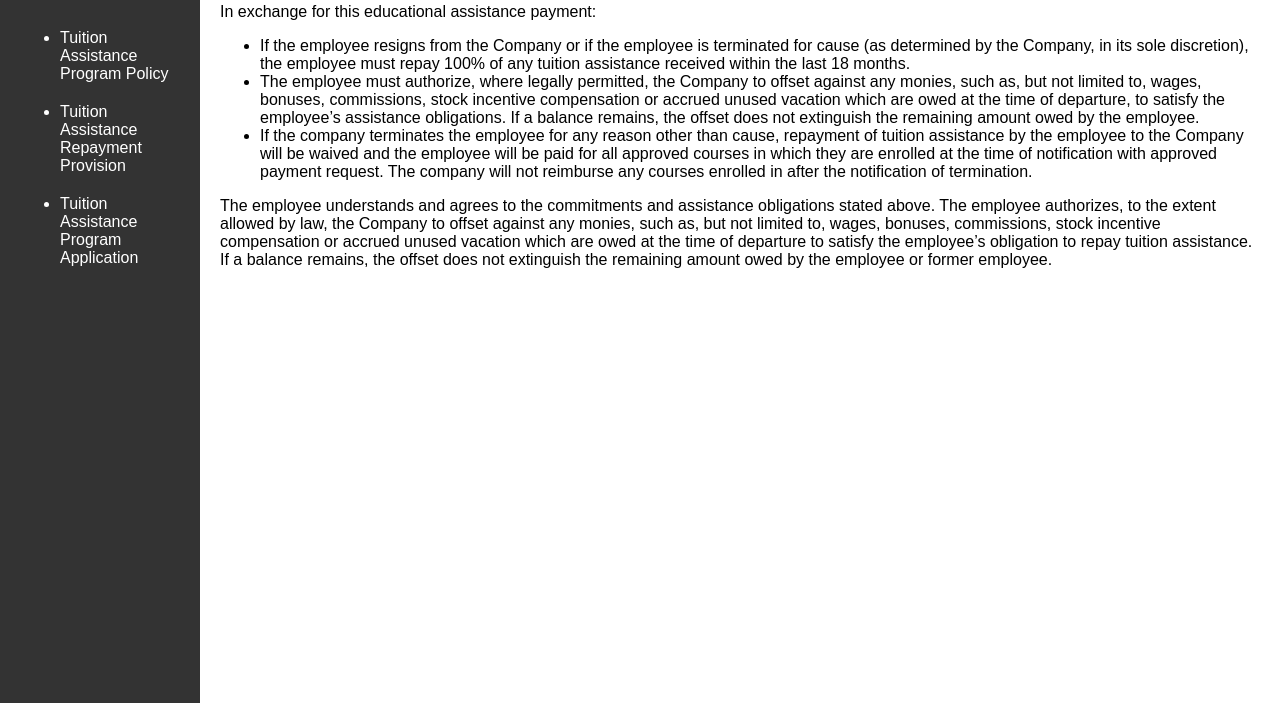
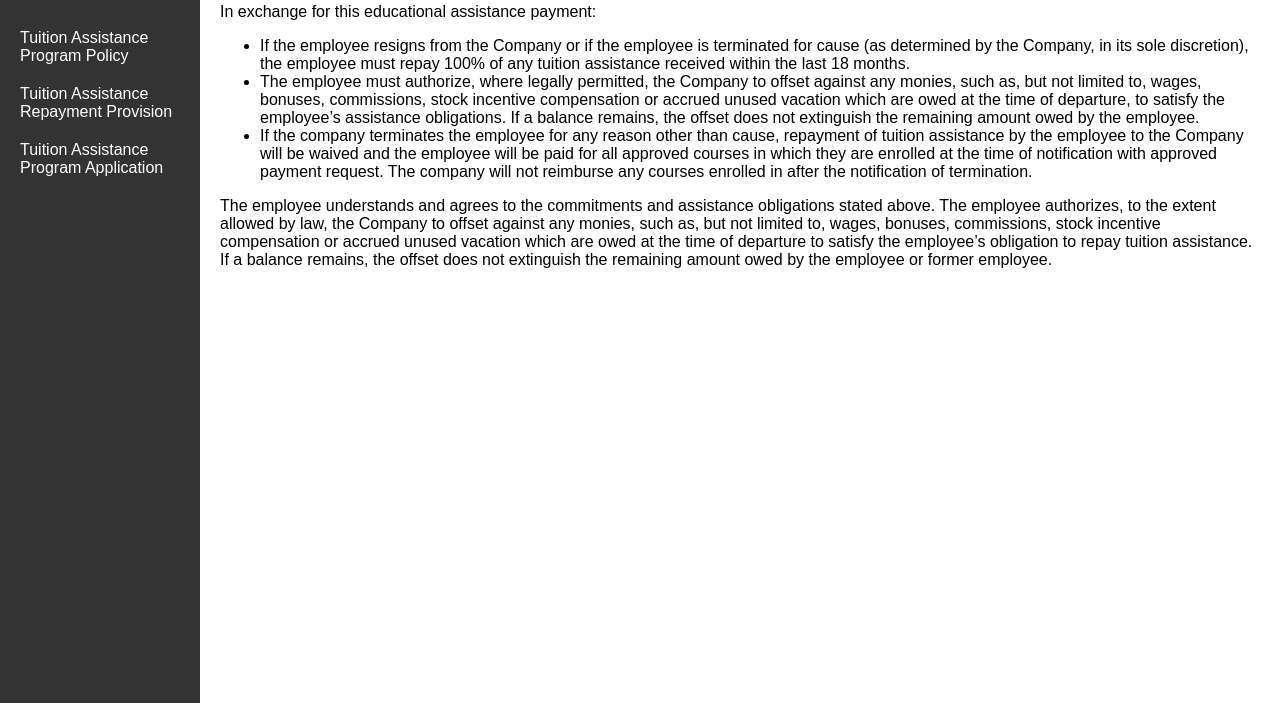
Before and after one commit to lngocta/PTW320_LMM, a plain HTML site: page repayment.html in a window 1280 px wide. Shown: the part 97-800 px from the top of the page. Drawn offline with Linux system fonts and the light colour scheme.

Commit message:
rmv bullet from nav bar

```diff
--- a/repayment.html
+++ b/repayment.html
@@ -9,11 +9,9 @@
 <body>
     <nav>
         <h2>LMM Business</h2>
-        <ul>
-            <li><a href="tappolicy.html">Tuition Assistance Program Policy</a></li>
-            <li><a href="repayment.html">Tuition Assistance Repayment Provision</a></li>
-            <li><a href="form.html">Tuition Assistance Program Application</a></li>
-        </ul>
+        <a href="tappolicy.html">Tuition Assistance Program Policy</a>
+        <a href="repayment.html">Tuition Assistance Repayment Provision</a>
+        <a href="form.html">Tuition Assistance Program Application</a>
     </nav>
     <main>
         <h1>Repayment Policy</h1>
```
Also changed, not shown: form.html (+3 -5 lines), index.html (+3 -5 lines), tappolicy.html (+3 -5 lines).
